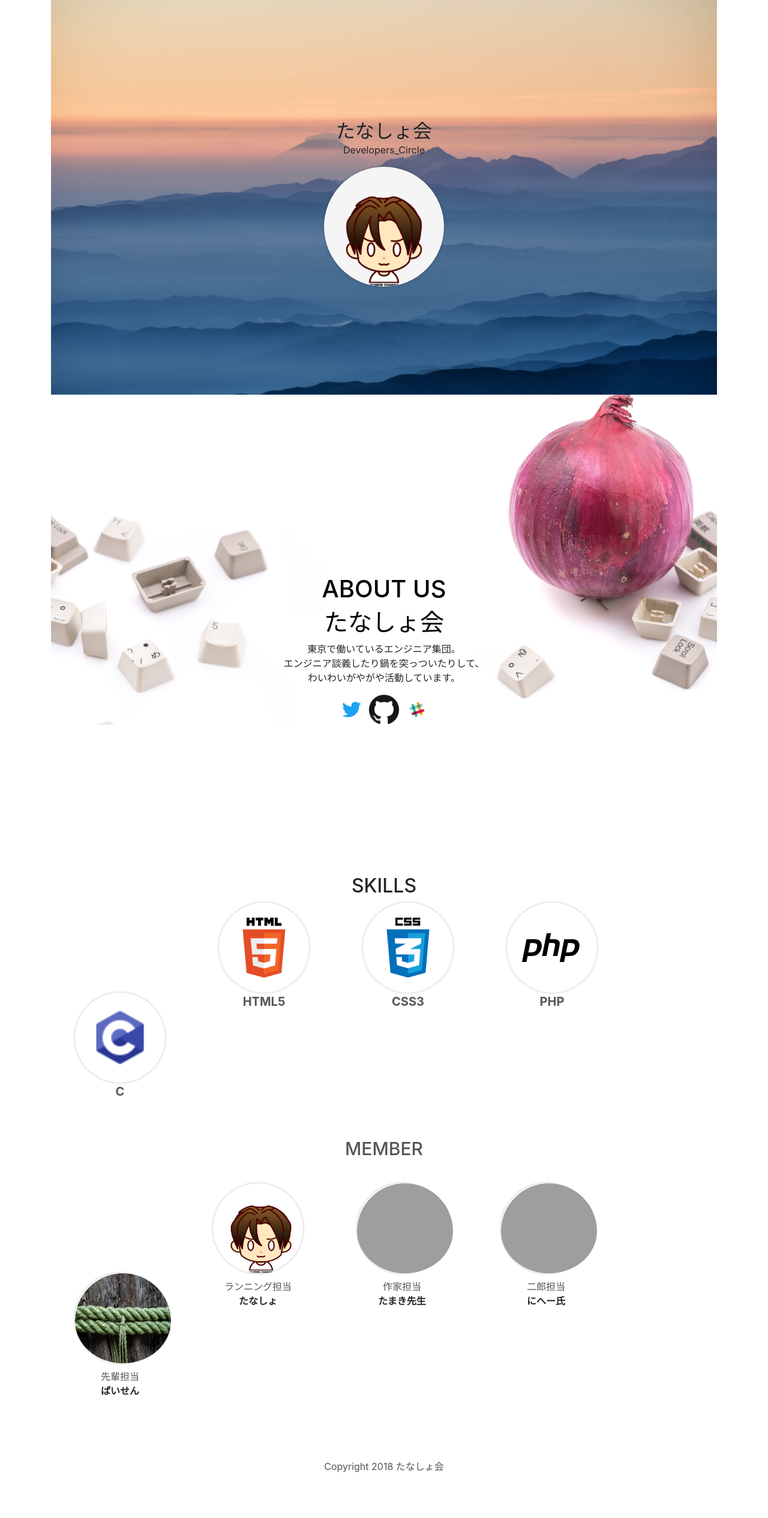
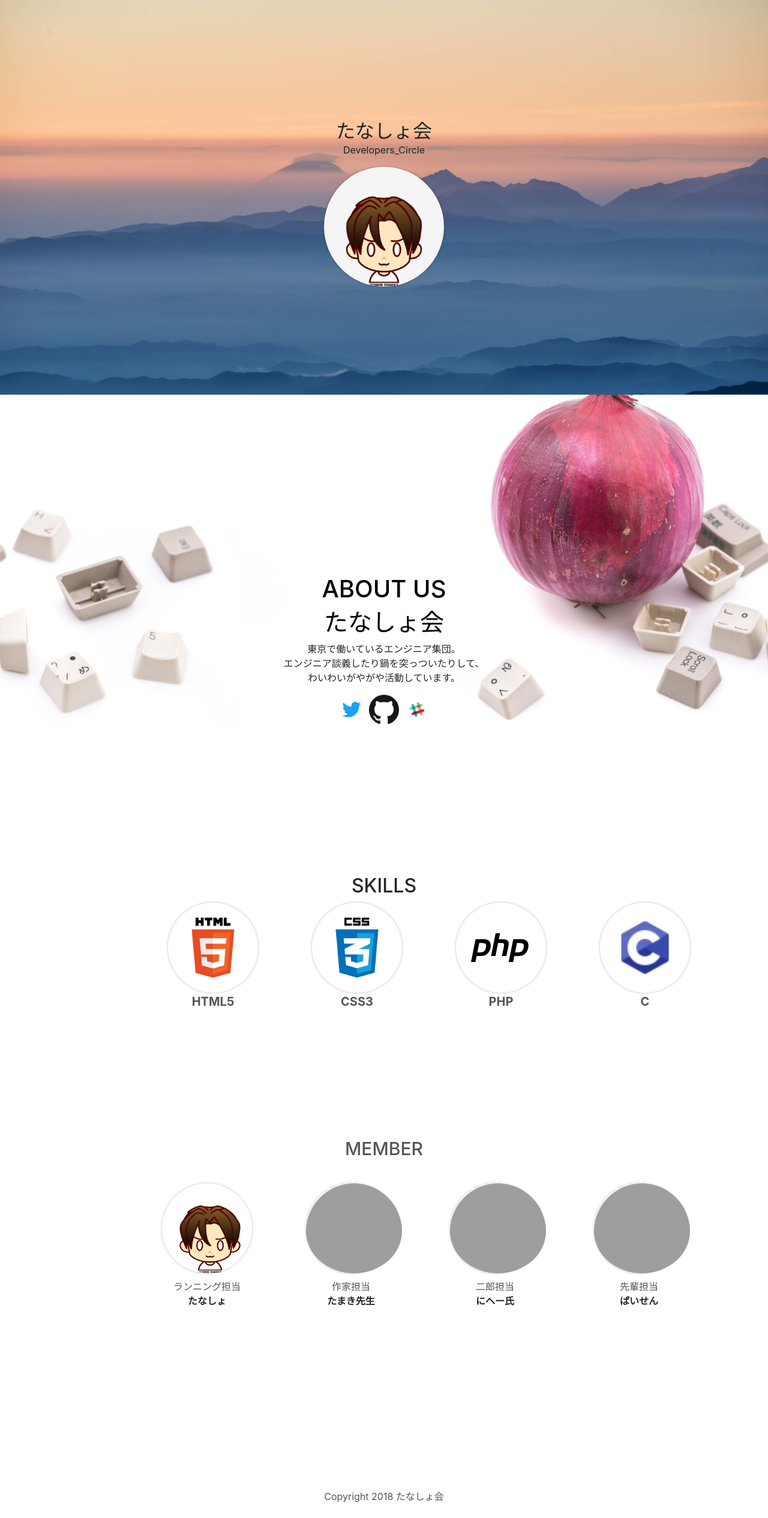
Before and after one commit to jacoloves/tanashokai, a PHP site: page / in a window 1280 px wide. Shown: the whole page at 60% size. After the commit the page ends 2505 px from the top, so only its background shows below. Run offline with PHP 8.4, Linux system fonts and the light colour scheme; grey boxes are pictures that could not be loaded.

Commit message:
20181205

```diff
--- a/index.html
+++ b/index.html
@@ -88,7 +88,9 @@
             </div>
     </div>
     <footer>
-        <p>Copyright 2018 たなしょ会</p>
+        <div class="footer_font">
+            <p>Copyright 2018 たなしょ会</p>
+        </div>
     </footer>
     <script src="https://code.jquery.com/jquery-3.3.1.slim.min.js" integrity="sha384-q8i/X+965DzO0rT7abK41JStQIAqVgRVzpbzo5smXKp4YfRvH+8abtTE1Pi6jizo" crossorigin="anonymous"></script>
     <script src="https://cdnjs.cloudflare.com/ajax/libs/popper.js/1.14.3/umd/popper.min.js" integrity="sha384-ZMP7rVo3mIykV+2+9J3UJ46jBk0WLaUAdn689aCwoqbBJiSnjAK/l8WvCWPIPm49" crossorigin="anonymous"></script>
--- a/index.php
+++ b/index.php
@@ -2,14 +2,13 @@
 <html>
 <head>
     <meta charset="utf-8" />
-    <title>Page Title</title>
+    <title>たなしょ会</title>
     <link rel="stylesheet" type="text/css" href="main.css" />
     <script src="main.js"></script>
     <link rel="shortcut icon" href="{{ url_for('static', filename='favicon.ico') }}">
     <link rel="stylesheet" href="https://stackpath.bootstrapcdn.com/bootstrap/4.1.3/css/bootstrap.min.css" integrity="sha384-MCw98/SFnGE8fJT3GXwEOngsV7Zt27NXFoaoApmYm81iuXoPkFOJwJ8ERdknLPMO" crossorigin="anonymous">
 </head>
 <body>
-    <div class="container">
         <div class="main">
             <div class="container_first">
                 <h2>たなしょ会</h2>
@@ -80,17 +79,18 @@
                     </li>
                     <li class="member m_fourth">
                         <div class="shokai">
-                            <img src="./img/member_four.jpg">
+                            <img src="https://pbs.twimg.com/profile_images/3019243980/db0a6b51022b1b6a0187330715206032_400x400.jpeg">
                             <p class="tanto">先輩担当</p>
                             <p class="name">ぱいせん</p>
                         </div>
                     </li>
                 </ul>
             </div>
-        </div>
     </div>
     <footer>
-        <p>Copyright 2018 たなしょ会</p>
+        <div class="footer_font">
+            <p>Copyright 2018 たなしょ会</p>
+        </div>
     </footer>
     <script src="https://code.jquery.com/jquery-3.3.1.slim.min.js" integrity="sha384-q8i/X+965DzO0rT7abK41JStQIAqVgRVzpbzo5smXKp4YfRvH+8abtTE1Pi6jizo" crossorigin="anonymous"></script>
     <script src="https://cdnjs.cloudflare.com/ajax/libs/popper.js/1.14.3/umd/popper.min.js" integrity="sha384-ZMP7rVo3mIykV+2+9J3UJ46jBk0WLaUAdn689aCwoqbBJiSnjAK/l8WvCWPIPm49" crossorigin="anonymous"></script>
--- a/main.css
+++ b/main.css
@@ -111,8 +111,8 @@
         margin-top: 100px;
     }
 
-    .footer p {
-        margin-top: 150px;
+    .footer_font{
+        margin-top: 100px;
     }
 }
 
@@ -218,7 +218,7 @@
 }
 
 footer {
-    margin-top: 500px;
+    margin-top: 550px;
     text-align: center;
     color: #555555;
 }
```
